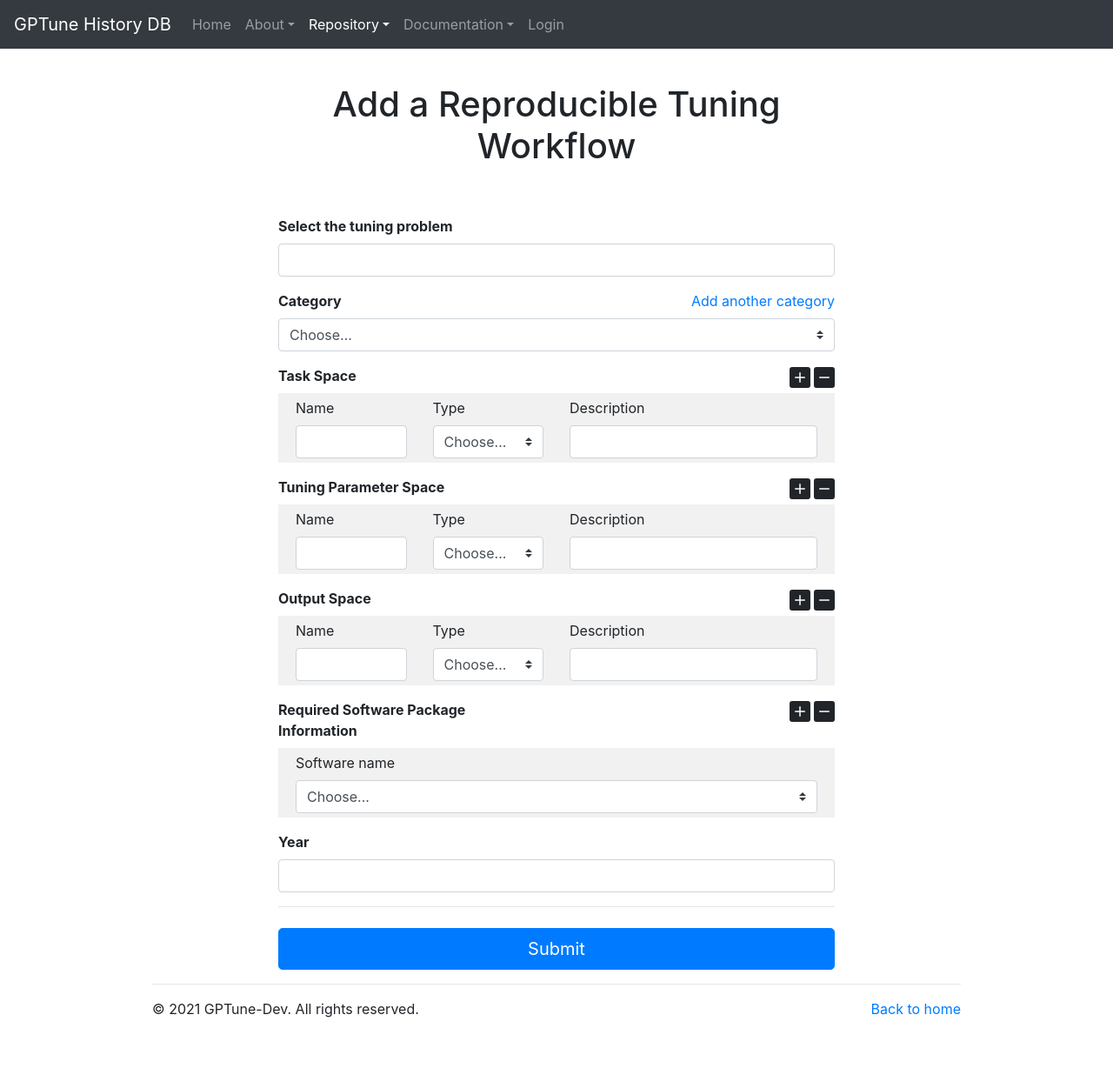
After one commit to gptune/HistoryDB-Web, a Django app: template historydb/repo/templates/repo/add-reproducible-workflow.html in a window 1280 px wide. The commit adds this page. Shown: the whole page at 87% size. Run offline with Django 3.2, Linux system fonts and the light colour scheme; the template is opened without the code that fills it, so the values that code supplies are empty; some libraries are stand-ins or nearby versions.

Commit message:
Prepare pages for adding reproducible workflows

```diff
--- /dev/null
+++ b/historydb/repo/templates/repo/add-reproducible-workflow.html
@@ -0,0 +1,247 @@
+<!-- Author: Younghyun Cho <younghyun@berkeley.edu> -->
+
+<!doctype html>
+
+{% extends 'main/base.html' %}
+{% load static %}
+{% block content %}
+
+<link href="{% static 'css/form-validation.css' %}" rel="stylesheet">
+
+<script>
+  $(document).ready(function () {
+    $('#nav-item-repo').addClass('active');
+  });
+
+  function AddInputDivField(input_div_id, input_div_name) {
+    var input_div = document.getElementById(input_div_id);
+
+    var num_inputs = document.getElementsByName(input_div_name).length+1;
+
+    clone = input_div.cloneNode(true);
+    clone.id = input_div_id + '_' + num_inputs;
+    inputs = clone.getElementsByTagName('input');
+    for (var z=0; z<inputs.length; z++)
+      inputs[z].value = "";
+    input_div.parentNode.appendChild(clone);
+  }
+
+  function RemoveInputDivField(input_div_id, input_div_name) {
+    var num_inputs = document.getElementsByName(input_div_name).length;
+    document.getElementById(input_div_id+'_'+num_inputs).remove();
+  }
+</script>
+
+<div class="container" style="max-width: 700px">
+  <div class="py-5 text-center">
+    <h1>Add a Reproducible Tuning Workflow</h1>
+  </div>
+
+  <div class="container">
+    <form method="POST" action="{% url 'repo:add-tuning-problem' %}" enctype="multipart/form-data">
+      {% csrf_token %}
+
+      <div id="add-form" style="display:block;">
+
+        <div class="mb-3">
+          <label for="machine_name"><b>Select the tuning problem</b></label>
+          <input type="text" class="form-control" id="machine_name" name="machine_name" required>
+        </div>
+
+        <div class="mb-3">
+          <div class="row">
+            <div class="col">
+              <label for="system_model"><b>Category</b></label>
+            </div>
+            <div class="col text-right">
+              <a href="{% url 'repo:add-tuning-category' %}">Add another category</a>
+            </div>
+          </div>
+
+          <select class="custom-select d-block w-100" id="system_model" name="system_model">
+            <option value="" label="Choose..."></option>
+            {% for category in category_list %}
+            <option value="{{ category }}" label="{{ category }}"></option>
+            {% endfor %}
+          </select>
+        </div>
+
+        <div class="mb-3">
+          <div class="row">
+            <div class="col">
+              <label><b>Task Space</b></label>
+            </div>
+            <div class="col d-block text-right">
+              <a onClick="AddInputDivField('task_info_div', 'task_info');">
+                <svg xmlns="http://www.w3.org/2000/svg" width="24" height="24" fill="currentColor" class="bi bi-plus-square-fill" viewBox="0 0 16 16">
+                  <path d="M2 0a2 2 0 0 0-2 2v12a2 2 0 0 0 2 2h12a2 2 0 0 0 2-2V2a2 2 0 0 0-2-2H2zm6.5 4.5v3h3a.5.5 0 0 1 0 1h-3v3a.5.5 0 0 1-1 0v-3h-3a.5.5 0 0 1 0-1h3v-3a.5.5 0 0 1 1 0z"/>
+                </svg>
+              </a>
+              <a onClick="RemoveInputDivField('task_info_div', 'task_info');">
+                <svg xmlns="http://www.w3.org/2000/svg" width="24" height="24" fill="currentColor" class="bi bi-dash-square-fill" viewBox="0 0 16 16">
+                  <path d="M2 0a2 2 0 0 0-2 2v12a2 2 0 0 0 2 2h12a2 2 0 0 0 2-2V2a2 2 0 0 0-2-2H2zm2.5 7.5h7a.5.5 0 0 1 0 1h-7a.5.5 0 0 1 0-1z"/>
+                </svg>
+              </a>
+            </div>
+          </div>
+
+          <div id="task_info_div" name="task_info" style="background-color: #f1f1f1">
+            <div class="" style="padding-top: 5px; padding-bottom: 5px; padding-left: 20px; padding-right: 20px;">
+              <div class="row">
+                <div class="col">
+                  <label>Name</label>
+                  <input type="text" class="form-control" name="task_name" required>
+                </div>
+                <div class="col">
+                  <label>Type</label>
+                  <select class="custom-select d-block w-100" id="task_type" name="task_type" required>
+                    <option value="" label="Choose..."></option>
+                    <option value="integer" label="Integer"></option>
+                    <option value="real" label="Real"></option>
+                    <option value="categorical" label="Categorical"></option>
+                  </select>
+                </div>
+                <div class="col-6">
+                  <label>Description</label>
+                  <input type="text" class="form-control" name="task_description">
+                </div>
+              </div>
+            </div>
+          </div>
+        </div>
+
+        <div class="mb-3">
+          <div class="row">
+            <div class="col">
+              <label><b>Tuning Parameter Space</b></label>
+            </div>
+            <div class="col d-block text-right">
+              <a onClick="AddInputDivField('parameter_info_div', 'parameter_info');">
+                <svg xmlns="http://www.w3.org/2000/svg" width="24" height="24" fill="currentColor" class="bi bi-plus-square-fill" viewBox="0 0 16 16">
+                  <path d="M2 0a2 2 0 0 0-2 2v12a2 2 0 0 0 2 2h12a2 2 0 0 0 2-2V2a2 2 0 0 0-2-2H2zm6.5 4.5v3h3a.5.5 0 0 1 0 1h-3v3a.5.5 0 0 1-1 0v-3h-3a.5.5 0 0 1 0-1h3v-3a.5.5 0 0 1 1 0z"/>
+                </svg>
+              </a>
+              <a onClick="RemoveInputDivField('parameter_info_div', 'parameter_info');">
+                <svg xmlns="http://www.w3.org/2000/svg" width="24" height="24" fill="currentColor" class="bi bi-dash-square-fill" viewBox="0 0 16 16">
+                  <path d="M2 0a2 2 0 0 0-2 2v12a2 2 0 0 0 2 2h12a2 2 0 0 0 2-2V2a2 2 0 0 0-2-2H2zm2.5 7.5h7a.5.5 0 0 1 0 1h-7a.5.5 0 0 1 0-1z"/>
+                </svg>
+              </a>
+            </div>
+          </div>
+
+          <div id="parameter_info_div" name="parameter_info" style="background-color: #f1f1f1">
+            <div class="" style="padding-top: 5px; padding-bottom: 5px; padding-left: 20px; padding-right: 20px;">
+              <div class="row">
+                <div class="col">
+                  <label>Name</label>
+                  <input type="text" class="form-control" name="parameter_name" required>
+                </div>
+                <div class="col">
+                  <label>Type</label>
+                  <select class="custom-select d-block w-100" id="parameter_type" name="parameter_type">
+                    <option value="" label="Choose..."></option>
+                    <option value="integer" label="Integer"></option>
+                    <option value="integer" label="Real"></option>
+                    <option value="integer" label="Categorical"></option>
+                  </select>
+                </div>
+                <div class="col-6">
+                  <label>Description</label>
+                  <input type="text" class="form-control" name="parameter_description">
+                </div>
+              </div>
+            </div>
+          </div>
+        </div>
+
+        <div class="mb-3">
+          <div class="row">
+            <div class="col">
+              <label><b>Output Space</b></label>
+            </div>
+            <div class="col d-block text-right">
+              <a onClick="AddInputDivField('output_info_div', 'output_info');">
+                <svg xmlns="http://www.w3.org/2000/svg" width="24" height="24" fill="currentColor" class="bi bi-plus-square-fill" viewBox="0 0 16 16">
+                  <path d="M2 0a2 2 0 0 0-2 2v12a2 2 0 0 0 2 2h12a2 2 0 0 0 2-2V2a2 2 0 0 0-2-2H2zm6.5 4.5v3h3a.5.5 0 0 1 0 1h-3v3a.5.5 0 0 1-1 0v-3h-3a.5.5 0 0 1 0-1h3v-3a.5.5 0 0 1 1 0z"/>
+                </svg>
+              </a>
+              <a onClick="RemoveInputDivField('output_info_div', 'output_info');">
+                <svg xmlns="http://www.w3.org/2000/svg" width="24" height="24" fill="currentColor" class="bi bi-dash-square-fill" viewBox="0 0 16 16">
+                  <path d="M2 0a2 2 0 0 0-2 2v12a2 2 0 0 0 2 2h12a2 2 0 0 0 2-2V2a2 2 0 0 0-2-2H2zm2.5 7.5h7a.5.5 0 0 1 0 1h-7a.5.5 0 0 1 0-1z"/>
+                </svg>
+              </a>
+            </div>
+          </div>
+
+          <div id="output_info_div" name="output_info" style="background-color: #f1f1f1">
+            <div class="" style="padding-top: 5px; padding-bottom: 5px; padding-left: 20px; padding-right: 20px;">
+              <div class="row">
+                <div class="col">
+                  <label>Name</label>
+                  <input type="text" class="form-control" name="output_name" required>
+                </div>
+                <div class="col">
+                  <label>Type</label>
+                  <select class="custom-select d-block w-100" id="output_type" name="output_type">
+                    <option value="" label="Choose..."></option>
+                    <option value="integer" label="Integer"></option>
+                    <option value="integer" label="Real"></option>
+                    <option value="integer" label="Categorical"></option>
+                  </select>
+                </div>
+                <div class="col-6">
+                  <label>Description</label>
+                  <input type="text" class="form-control" name="output_description">
+                </div>
+              </div>
+            </div>
+          </div>
+        </div>
+
+        <div class="mb-3">
+          <div class="row">
+            <div class="col">
+              <label><b>Required Software Package Information</b></label>
+            </div>
+            <div class="col d-block text-right">
+              <a onClick="AddInputDivField('software_info_div', 'software_info');">
+                <svg xmlns="http://www.w3.org/2000/svg" width="24" height="24" fill="currentColor" class="bi bi-plus-square-fill" viewBox="0 0 16 16">
+                  <path d="M2 0a2 2 0 0 0-2 2v12a2 2 0 0 0 2 2h12a2 2 0 0 0 2-2V2a2 2 0 0 0-2-2H2zm6.5 4.5v3h3a.5.5 0 0 1 0 1h-3v3a.5.5 0 0 1-1 0v-3h-3a.5.5 0 0 1 0-1h3v-3a.5.5 0 0 1 1 0z"/>
+                </svg>
+              </a>
+              <a onClick="RemoveInputDivField('software_info_div', 'software_info');">
+                <svg xmlns="http://www.w3.org/2000/svg" width="24" height="24" fill="currentColor" class="bi bi-dash-square-fill" viewBox="0 0 16 16">
+                  <path d="M2 0a2 2 0 0 0-2 2v12a2 2 0 0 0 2 2h12a2 2 0 0 0 2-2V2a2 2 0 0 0-2-2H2zm2.5 7.5h7a.5.5 0 0 1 0 1h-7a.5.5 0 0 1 0-1z"/>
+                </svg>
+              </a>
+            </div>
+          </div>
+          <div id="software_info_div" name="software_info" style="background-color: #f1f1f1">
+            <div class="" style="padding-top: 5px; padding-bottom: 5px; padding-left: 20px; padding-right: 20px;">
+              <label for="software">Software name</label>
+              <select class="custom-select d-block w-100" id="software_name" name="software_name">
+                <option value="" label="Choose..."></option>
+                {% for software in software_list %}
+                <option value="owner" label="{{ software }}"></option>
+                {% endfor %}
+              </select>
+            </div>
+          </div>
+        </div>
+
+        <div class="mb-3">
+          <label for="problem_year"><b>Year</b></label>
+          <input type="number" class="form-control" id="problem_year" name="problem_year" required>
+        </div>
+
+        <div class="mb-3">
+          <hr class="mb-4">
+          <button class="btn btn-primary btn-lg btn-block" type="submit">Submit</button>
+        </div>
+
+      </div>
+    </form>
+  </div>
+</div>
+
+{% endblock %}
--- a/historydb/repo/templates/repo/tuning-problems.html
+++ b/historydb/repo/templates/repo/tuning-problems.html
@@ -20,7 +20,7 @@
   </div>
 
   <div class="d-block text-right mt-3">
-    <a href="{% url 'repo:add-tuning-problem' %}">Add a new tuning problem</a>
+    <a href="{% url 'repo:add-tuning-problem-select' %}">Add a new tuning problem</a>
   </div>
 
   <div class="table-responsive">
--- a/historydb/repo/urls.py
+++ b/historydb/repo/urls.py
@@ -11,7 +11,9 @@ urlpatterns = [
     path('entrydel/', views.EntryDel.as_view(), name='entrydel'),
     path('upload/', views.Upload.as_view(), name='upload'),
     path('tuning-problems/', views.TuningProblems.as_view(), name='tuning-problems'),
+    path('add-tuning-problem-select/', views.AddTuningProblemSelect.as_view(), name='add-tuning-problem-select'),
     path('add-tuning-problem/', views.AddTuningProblem.as_view(), name='add-tuning-problem'),
+    path('add-reproducible-workflow/', views.AddReproducibleWorkflow.as_view(), name='add-reproducible-workflow'),
     path('add-tuning-category/', views.AddTuningCategory.as_view(), name='add-tuning-category'),
     path('applications/', views.Applications.as_view(), name='applications'),
     path('add-applications/', views.AddApplications.as_view(), name='add-applications'),
```
Also changed, not shown: historydb/repo/templates/repo/add-tuning-problem-select.html (added, +62 -0 lines), historydb/repo/views.py (+34 -0 lines), historydb/repo/templates/repo/add-tuning-category.html (added).
